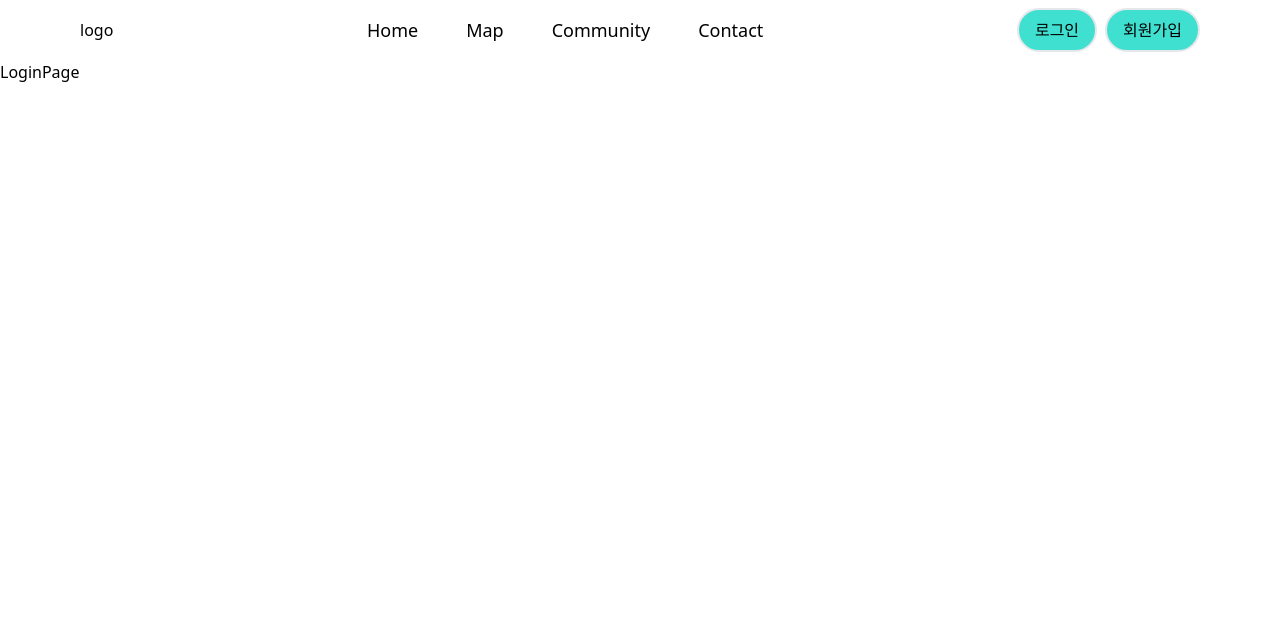
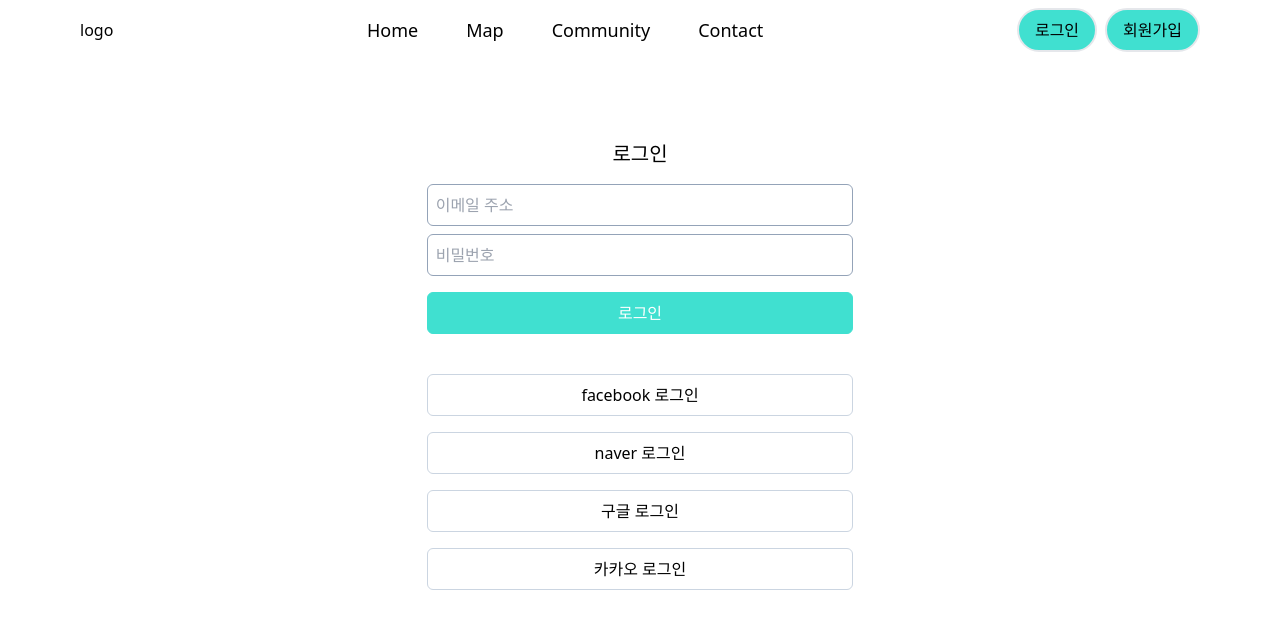
Before and after one commit to swpark907/virtual_travel_app, a React (Create React App) app: page /login in a window 1280 px wide. Shown: the top 628 px of the page. Built offline with nearby package versions, Linux system fonts and the light colour scheme; the HTML template or start-up script is replaced by a standard one.

Commit message:
feat: 로그인 페이지 UI 완성

```diff
--- /dev/null
+++ b/src/pages/LoginPage/LoginForm.tsx
@@ -0,0 +1,25 @@
+import React from "react";
+
+const LoginForm: React.FC = () => {
+  return (
+    <div className="mx-auto w-full flex justify-center flex-col items-center mb-10">
+      <h1 className="mb-4 w-full text-center text-xl">로그인</h1>
+      <form className="flex flex-col w-full">
+        <input
+          className="p-2 mb-2 border border-slate-400 rounded-md"
+          type="text"
+          placeholder="이메일 주소"
+        />
+        <input
+          className="p-2 border border-slate-400 rounded-md mb-4"
+          type="text"
+          placeholder="비밀번호"
+        />
+        <button className="border-themeColor border bg-themeColor text-white py-2 px-4 rounded-md hover:bg-white hover:text-themeColor">
+          로그인
+        </button>
+      </form>
+    </div>
+  );
+};
+export default LoginForm;
--- a/src/pages/LoginPage/LoginPage.tsx
+++ b/src/pages/LoginPage/LoginPage.tsx
@@ -1,8 +1,15 @@
 import React from "react";
+import LoginForm from "./LoginForm";
+import SocialLoginSection from "./SocialLoginSection";
 
 interface LoginPageProps {}
 
 const LoginPage: React.FC<LoginPageProps> = ({}) => {
-  return <div>LoginPage</div>;
+  return (
+    <div className="mx-auto w-1/3 py-20">
+      <LoginForm />
+      <SocialLoginSection />
+    </div>
+  );
 };
 export default LoginPage;
--- /dev/null
+++ b/src/pages/LoginPage/SocialLoginSection.tsx
@@ -0,0 +1,33 @@
+import React from "react";
+
+const SocialLoginSection: React.FC = () => {
+  return (
+    <div className="flex flex-col mx-auto w-full">
+      <button
+        className="border border-slate-300 rounded-md mb-4 px-4 py-2"
+        id="facebook-login"
+      >
+        facebook 로그인
+      </button>
+      <button
+        className="border border-slate-300 rounded-md mb-4 px-4 py-2"
+        id="naver-login"
+      >
+        naver 로그인
+      </button>
+      <button
+        className="border border-slate-300 rounded-md mb-4 px-4 py-2"
+        id="google-login"
+      >
+        구글 로그인
+      </button>
+      <button
+        className="border border-slate-300 rounded-md px-4 py-2"
+        id="kakao-login"
+      >
+        카카오 로그인
+      </button>
+    </div>
+  );
+};
+export default SocialLoginSection;
```
